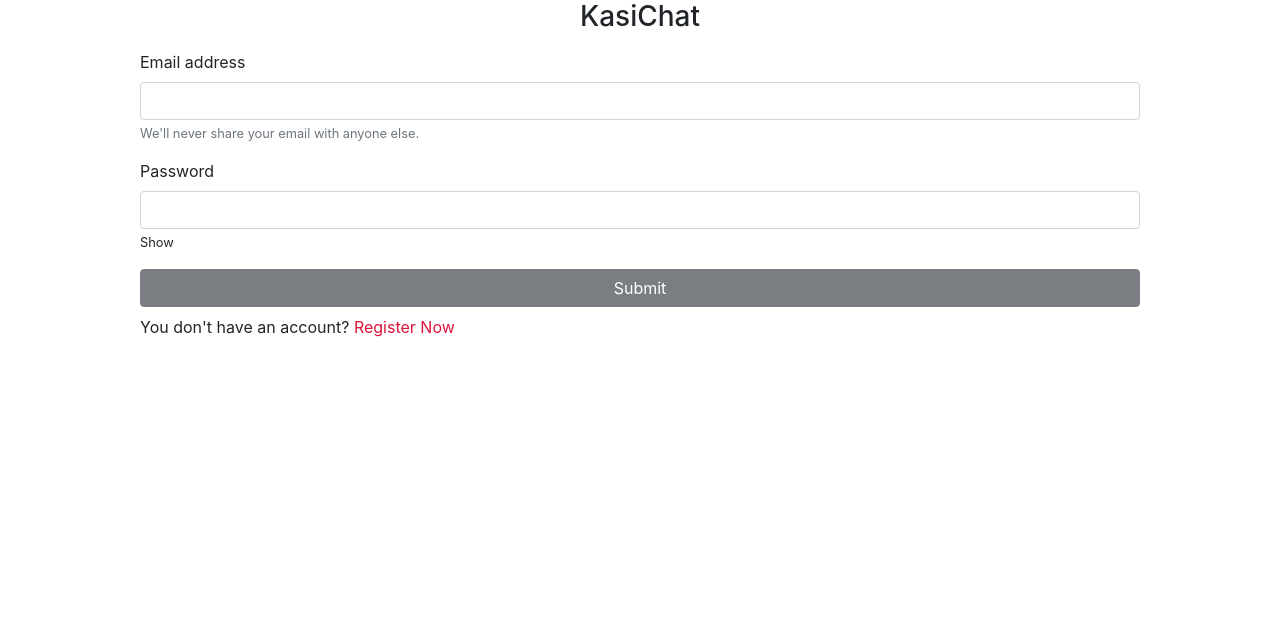
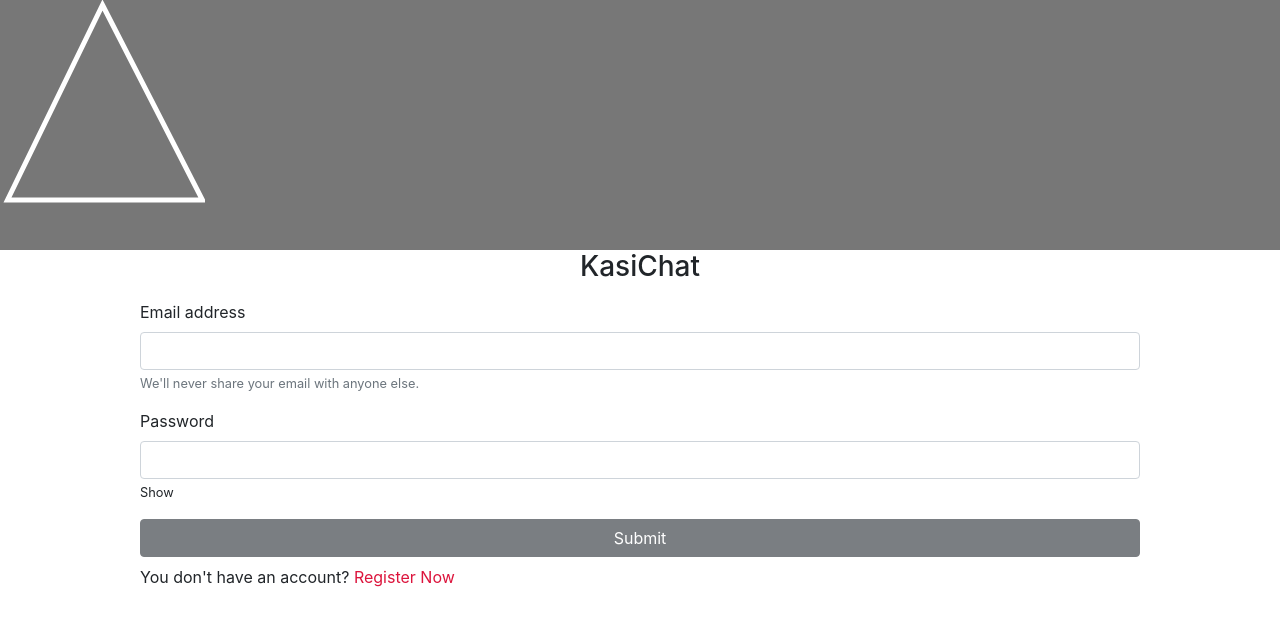
Before and after one commit to CodeSevenic/Sibs-Social-App, a React (Create React App) app in the folder client/: page / in a window 1280 px wide. Shown: the top 626 px of the page. Built offline with nearby package versions, Linux system fonts and the light colour scheme.

Commit message:
KasiChat Code Update

```diff
--- a/client/src/components/notify/Loading.js
+++ b/client/src/components/notify/Loading.js
@@ -1,7 +1,13 @@
 import React from 'react';
 
 const Loading = () => {
-  return <div>Loading</div>;
+  return (
+    <div style={{ background: '#0008' }}>
+      <svg width="205" height="250" viewBox="0 0 40 50">
+        <polygon strokeWidth="1" stroke="#fff" fill="none" points="20,1 40,40 1,40"></polygon>
+      </svg>
+    </div>
+  );
 };
 
 export default Loading;
--- a/client/src/components/notify/Notify.js
+++ b/client/src/components/notify/Notify.js
@@ -5,7 +5,11 @@ import Loading from './Loading';
 const Notify = () => {
   const state = useSelector((state) => state);
   const { notify } = state;
-  return <div>{notify.loading && <Loading />}</div>;
+  return (
+    <div>
+      <Loading />
+    </div>
+  );
 };
 
 export default Notify;
```
